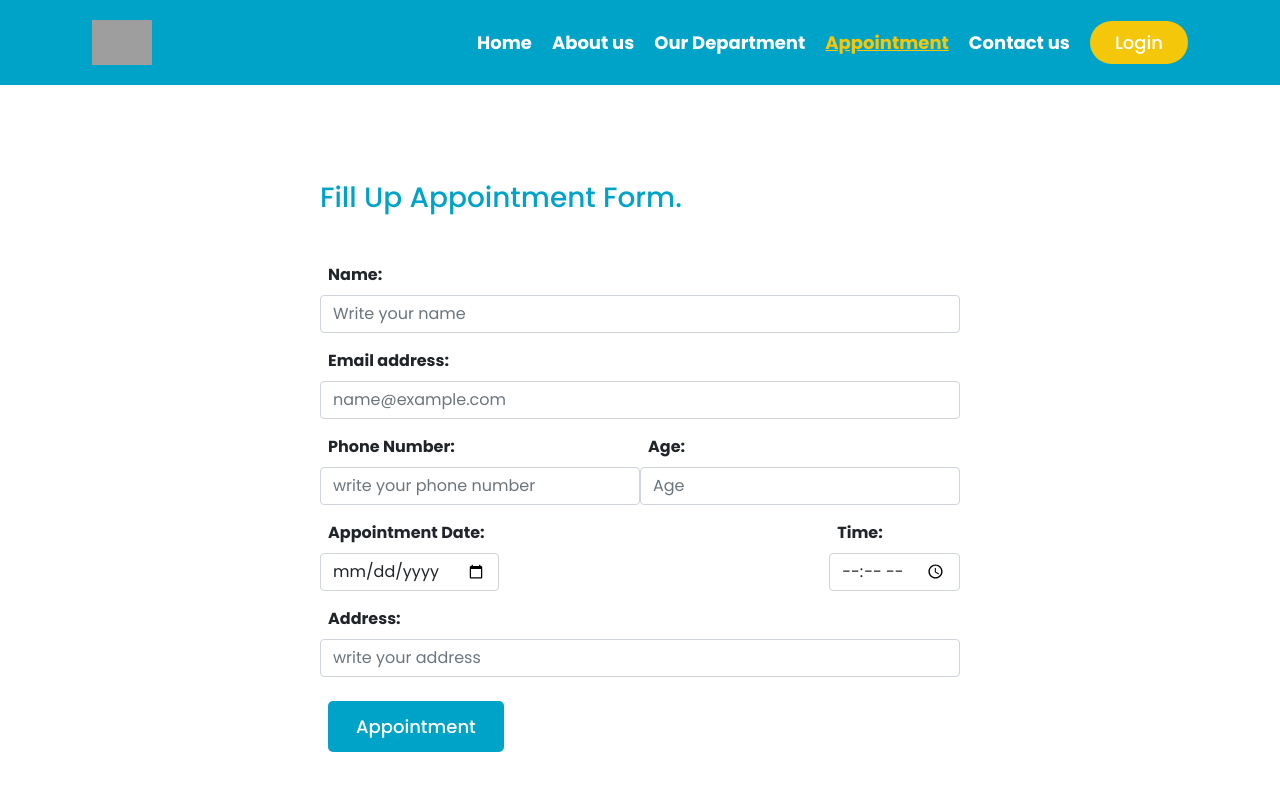
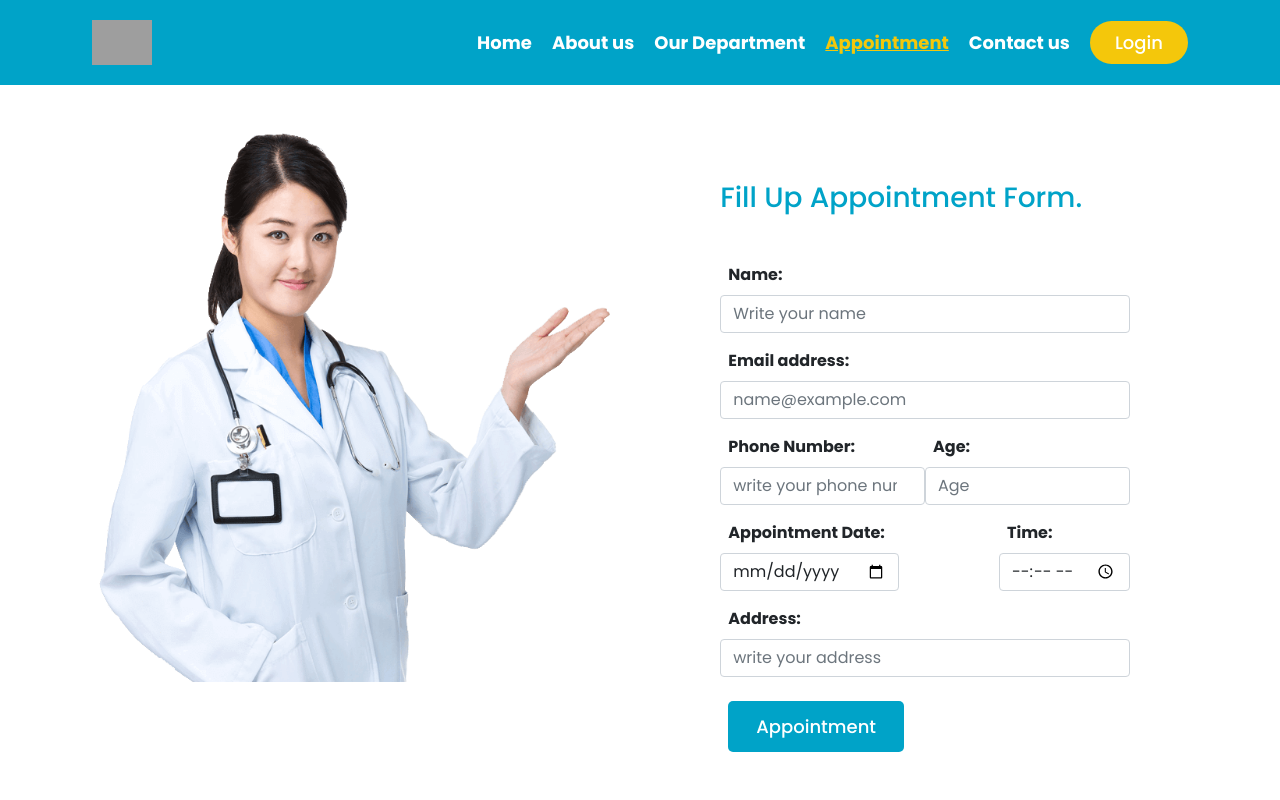
Before and after one commit to Programming-Hero-Web-Course3/healthcare-related-website-rownok420, a React (Create React App) app: page /appointment in a window 1280 px wide. Shown: the top 800 px of the page. Built offline with nearby package versions, Linux system fonts and the light colour scheme; no server answers; grey boxes are pictures that could not be loaded.

Commit message:
added img in appointment section

```diff
--- a/src/Pages/Appointment/Appointment.js
+++ b/src/Pages/Appointment/Appointment.js
@@ -1,12 +1,21 @@
 import React from "react";
+import { Col, Container, Row } from "react-bootstrap";
 import "./Appointment.css";
+import img from '../../images/appointment.png'
 
 const Appointment = () => {
     return (
         <div>
+            <Container>
+                <Row>
+                    <Col sm={12} lg={6}>
                         <div>
+                            <img className='w-100 mt-5' src={img} alt="" />
+                        </div>
+                    </Col>
+                    <Col sm={12} lg={6}>
                         <div className="my-5">
-                    <form className="w-50 m-auto form-style">
+                            <form className="w-75 m-auto form-style">
                                 <div>
                                     <h3
                                         style={{ color: "#00a3c8" }}
@@ -16,7 +25,9 @@ const Appointment = () => {
                                     </h3>
                                 </div>
                                 <div className="mb-3  text-start">
-                            <label className="mb-2 fw-bold ms-2">Name:</label>
+                                    <label className="mb-2 fw-bold ms-2">
+                                        Name:
+                                    </label>
                                     <input
                                         type="text"
                                         className="form-control"
@@ -63,7 +74,7 @@ const Appointment = () => {
                                         />
                                     </div>
                                 </div>
-                        <div className='d-flex'>
+                                <div className="d-flex">
                                     <div className="mb-3 text-start">
                                         <label className="mb-2 fw-bold ms-2">
                                             Appointment Date:
@@ -111,7 +122,9 @@ const Appointment = () => {
                                 </div>
                             </form>
                         </div>
-            </div>
+                    </Col>
+                </Row>
+            </Container>
         </div>
     );
 };
```
Also changed, not shown: src/Pages/Login/Firebase/Firebase.config.js (+9 -1 lines), src/images/appointment.png (added). Lines whose indentation alone changed are shown as unchanged.
